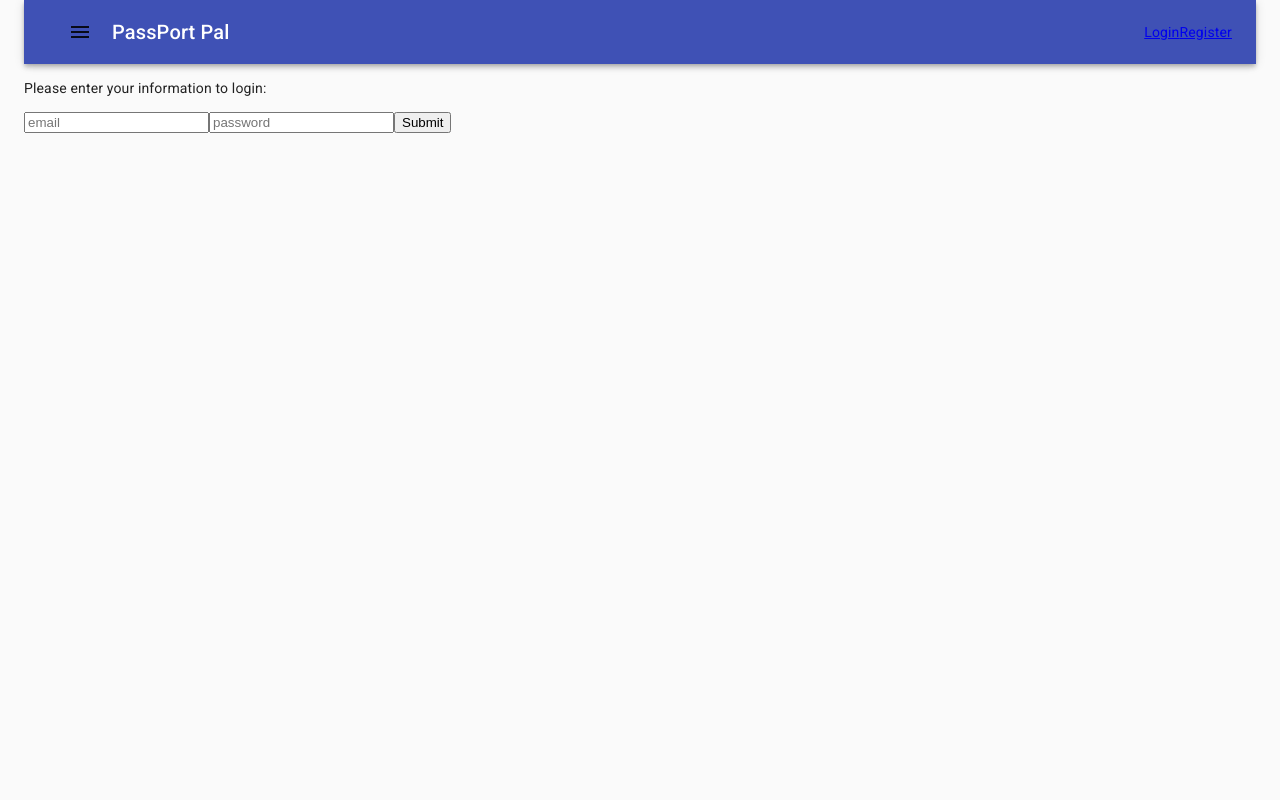
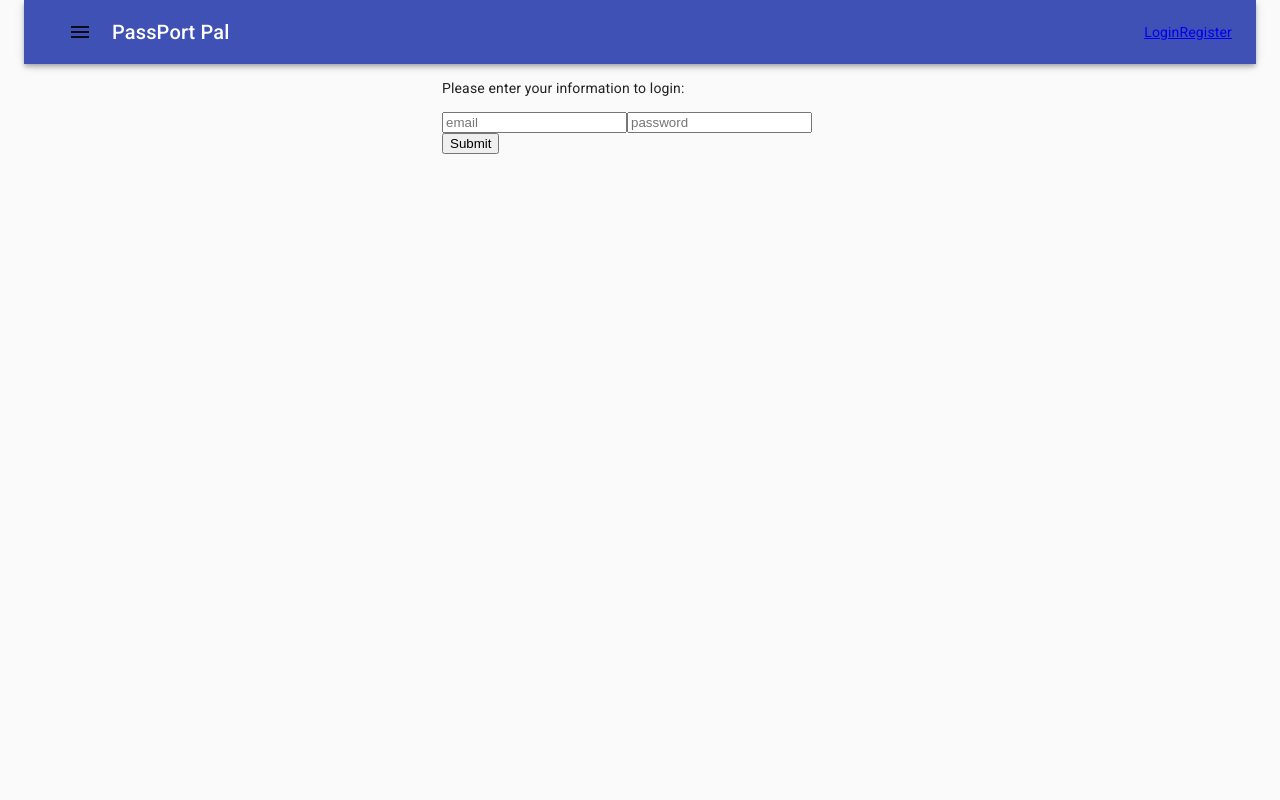
Before and after one commit to GCaplan777/passportpal, a React (Create React App) app in the folder client/: page /login in a window 1280 px wide. Shown: the top 800 px of the page. Built offline with nearby package versions, Linux system fonts and the light colour scheme; no server answers.

Commit message:
basic style for login page

```diff
--- a/client/src/components/DashCard.js
+++ b/client/src/components/DashCard.js
@@ -44,7 +44,9 @@ const DashCard = (props) => {
   const classes = useStyles();
 
   return (
+    <>
       <Container className={classes.cardGrid} maxWidth="sm">
+        <Grid item xs={12} sm={6} md={6} lg={6}>
           <Grid container spacing={4}>
             <Card className={classes.card}>
               <CardMedia
@@ -63,7 +65,9 @@ const DashCard = (props) => {
               </CardActions>
             </Card>
           </Grid>
+        </Grid>
       </Container>
+    </>
   );
 };
 
--- a/client/src/components/Dashboard.js
+++ b/client/src/components/Dashboard.js
@@ -4,20 +4,7 @@ import DashboardList from "./Constants";
 import DashCard from "./DashCard";
 
 const Dashboard = () => {
-  //   const getDashCard = (dashCardObj) => {
-  //     return (
-  //       <Grid item xs={12} sm={6} md={4}>
-  //         <DashCard {...dashCardObj} />{" "}
-  //       </Grid>
-  //     );
-  //   };
-
-  return (
-    <>
-      {DashboardList.map((dashCardObj) => DashCard(dashCardObj))}
-      {/* <Grid item xs={12} sm={6} md={6} lg={6}></Grid> */}
-    </>
-  );
+  return <>{DashboardList.map((dashCardObj) => DashCard(dashCardObj))}</>;
 };
 
 export default Dashboard;
--- a/client/src/pages/Login.js
+++ b/client/src/pages/Login.js
@@ -1,5 +1,6 @@
 import React, { useContext, useRef } from "react";
 import authContext from "../context/auth/authContext";
+import Container from "@material-ui/core/Container";
 
 const Login = () => {
   const { login } = useContext(authContext);
@@ -16,12 +17,14 @@ const Login = () => {
 
   return (
     <>
+      <Container component="main" maxWidth="xs">
         <p>Please enter your information to login:</p>
         <form onSubmit={handleSumbit}>
           <input type="text" placeholder="email" ref={emailRef} />
           <input type="text" placeholder="password" ref={passwordRef} />
           <button type="submit">Submit</button>
         </form>
+      </Container>
     </>
   );
 };
```
Also changed, not shown: client/src/pages/Home.js (+0 -11 lines). Lines whose indentation alone changed are shown as unchanged.
